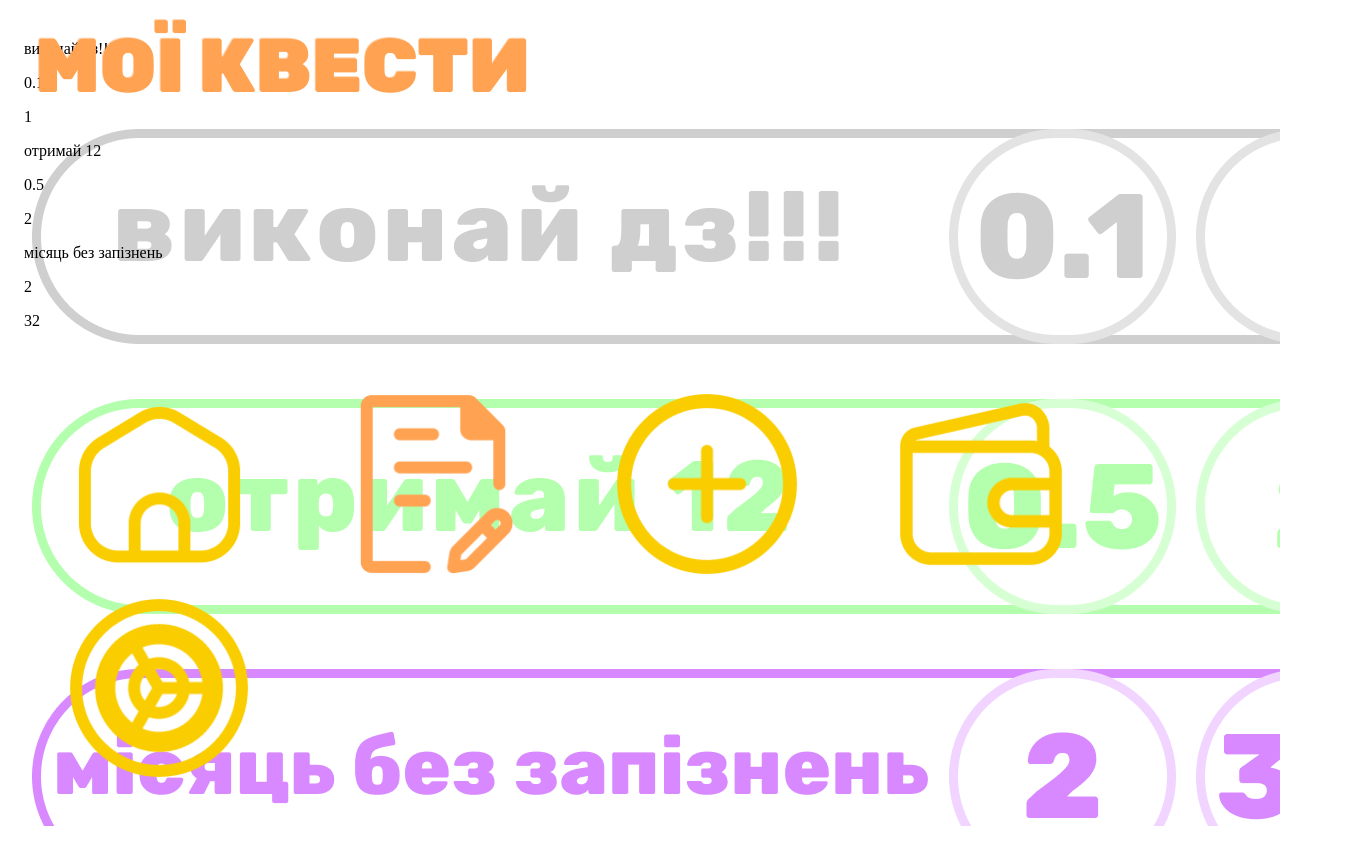
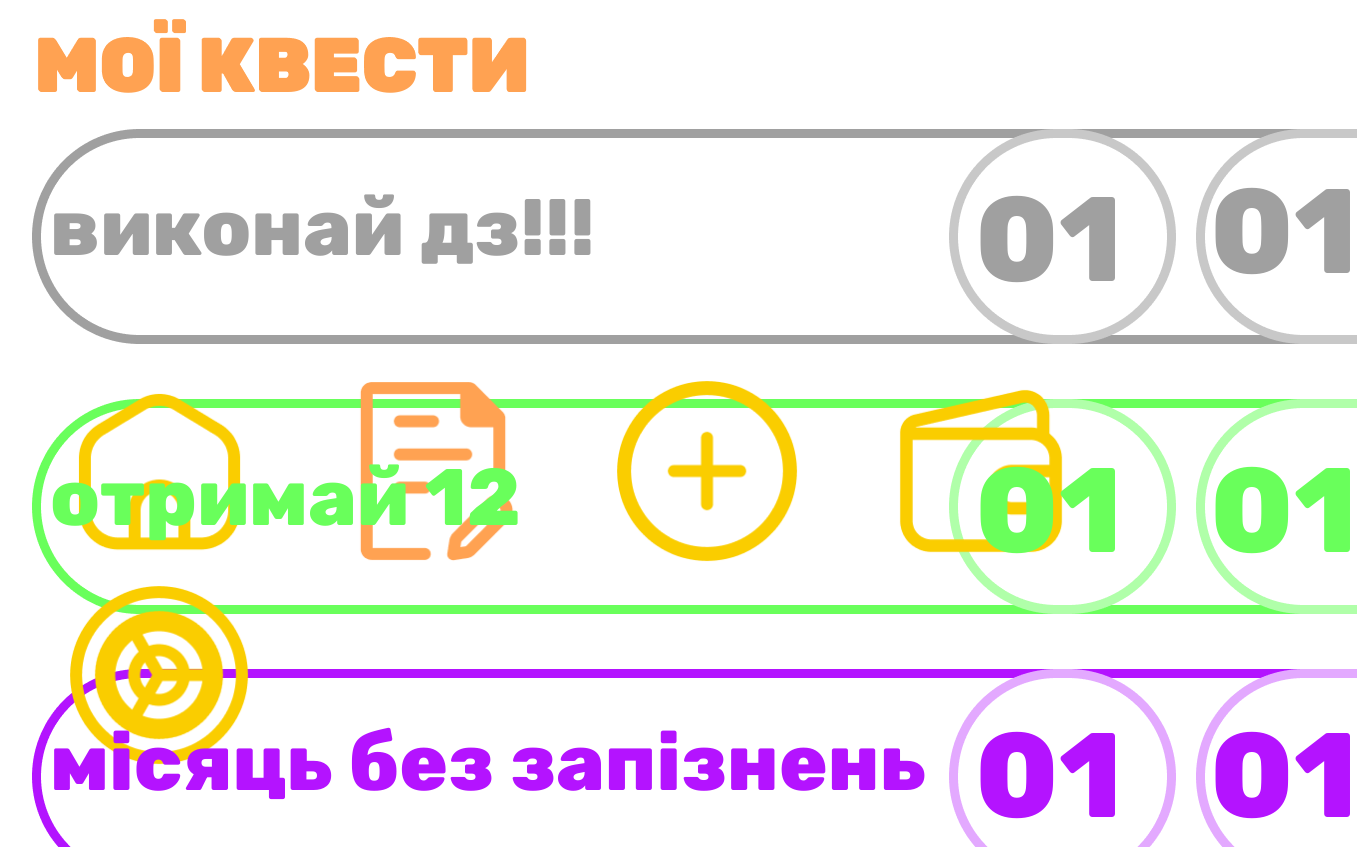
Before and after one commit to pocketcat3/MAX, a plain HTML site: page tasks.html in a window 1280 px wide. Shown: the whole page, 1357 px wide, since content can reach past the window. Before the commit the page ends 826 px from the top, so only its background shows below. Drawn offline with Linux system fonts and the light colour scheme.

Commit message:
tasks complited!

```diff
--- a/style.css
+++ b/style.css
@@ -228,3 +228,122 @@ footer a{
   top: -55px;
   left: 35px;
 }
+
+
+
+.task1name{
+  color: #A0A0A0;
+  text-align: center;
+  font-size: 80px;
+  font-family: Rubik;
+  font-style: normal;
+  font-weight: 800;
+  line-height: normal;
+  position: absolute;
+  top: 100px;
+  left: 50px;
+}
+
+.task1money{
+  color: #A0A0A0;
+  text-align: center;
+  font-size: 120px;
+  font-family: Rubik;
+  font-style: normal;
+  font-weight: 800;
+  line-height: normal;
+  position: absolute;
+  top: 49px;
+  left: 975px;
+}
+
+.task1time{
+  color: #A0A0A0;
+  text-align: center;
+  font-size: 120px;
+  font-family: Rubik;
+  font-style: normal;
+  font-weight: 800;
+  line-height: normal;
+  position: absolute;
+  top: 41px;
+  left: 1210px;
+}
+
+.task2name{
+  color: #69FF5B;
+  text-align: center;
+  font-size: 80px;
+  font-family: Rubik;
+  font-style: normal;
+  font-weight: 800;
+  line-height: normal;
+  position: absolute;
+  top: 370px;
+  left: 50px;
+}
+
+.task2money{
+  color: #69FF5B;
+  text-align: center;
+  font-size: 120px;
+  font-family: Rubik;
+  font-style: normal;
+  font-weight: 800;
+  line-height: normal;
+  position: absolute;
+  top: 320px;
+  left: 975px;
+}
+
+.task2time{
+  color: #69FF5B;
+  text-align: center;
+  font-size: 120px;
+  font-family: Rubik;
+  font-style: normal;
+  font-weight: 800;
+  line-height: normal;
+  position: absolute;
+  top: 320px;
+  left: 1210px;
+}
+
+.task3name{
+  color: #B413FF;
+  text-align: center;
+  font-size: 80px;
+  font-family: Rubik;
+  font-style: normal;
+  font-weight: 800;
+  line-height: normal;
+  position: absolute;
+  top: 635px;
+  left: 50px;
+}
+
+.task3money{
+  color: #B413FF;
+  text-align: center;
+  font-size: 120px;
+  font-family: Rubik;
+  font-style: normal;
+  font-weight: 800;
+  line-height: normal;
+  position: absolute;
+  top: 585px;
+  left: 975px;
+}
+
+.task3time{
+  color: #B413FF;
+  text-align: center;
+  font-size: 120px;
+  font-family: Rubik;
+  font-style: normal;
+  font-weight: 800;
+  line-height: normal;
+  position: absolute;
+  top: 585px;
+  left: 1210px;
+}
--- a/tasks.html
+++ b/tasks.html
@@ -11,7 +11,10 @@
 <body>
     <style>
         body{
-            background-image: url(sources/test-background.png);
+            background-image: url(sources/tasks-background.png);
+        }
+        footer {
+            flex: 0.04 0 auto;
         }
     </style>
 
@@ -19,20 +22,22 @@
         <header>
             <p class="myTasks">МОЇ КВЕСТИ</p>
         </header>
-        <div class="TasksTask1">
+        <div class="te">
+            <div class="TasksTask1">
             <p class="task1name">виконай дз!!!</p>
-            <p class="task1money">0.1</p>
-            <p class="task1time">1</p>
+            <p class="task1money">01</p>
+            <p class="task1time">01</p>
         </div>
         <div class="TasksTask2">
-            <p class="task1name">отримай 12</p>
-            <p class="task1money">0.5</p>
-            <p class="task1time">2</p>
+            <p class="task2name">отримай 12</p>
+            <p class="task2money">01</p>
+            <p class="task2time">01</p>
         </div>
         <div class="TasksTask3">
-            <p class="task1name">місяць без запізнень</p>
-            <p class="task1money">2</p>
-            <p class="task1time">32</p>
+            <p class="task3name">місяць без запізнень</p>
+            <p class="task3money">01</p>
+            <p class="task3time">01</p>
+        </div>
         </div>
 
     </div>
```
Also changed, not shown: sources/tasks-background.png (added).
